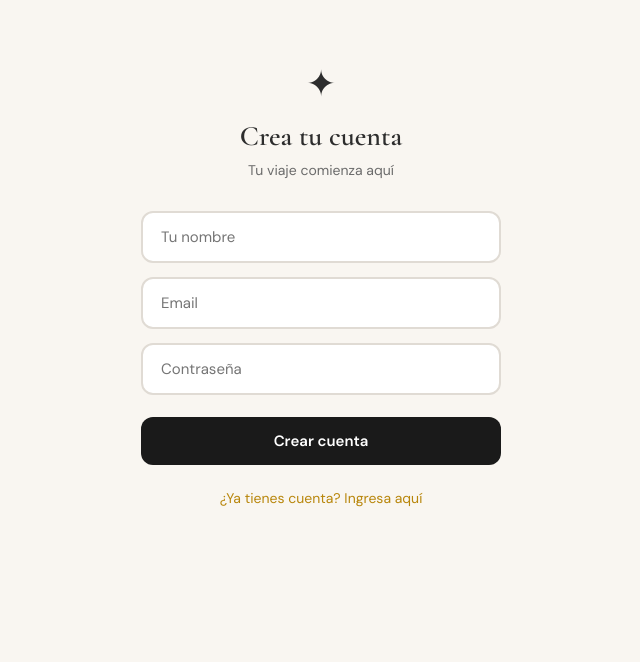
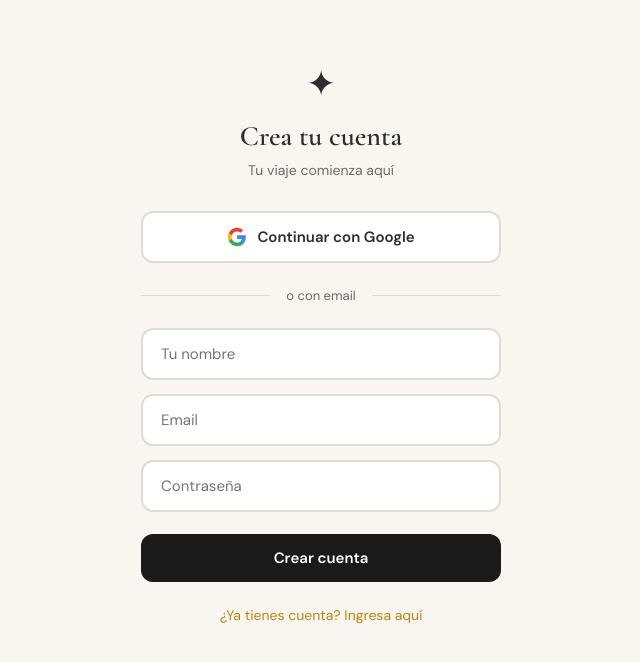
Before and after one commit to Coach360-mp/coach-360-mujer, a Next.js app: page / in a window 1280 px wide. Both pictures are taken after a click on the button "Comenzar gratis". Shown: the top 662 px of the page, without its empty margins (319-959 px from the left). Built offline with nearby package versions, Linux system fonts and the light colour scheme; no server answers.

Commit message:
agregar boton google login

```diff
--- a/src/app/page.js
+++ b/src/app/page.js
@@ -5,13 +5,23 @@ import { supabase } from '@/lib/supabase'
 import { useRouter } from 'next/navigation'
 
 export default function Home() {
-  const [mode, setMode] = useState('landing') // landing, login, register
+  const [mode, setMode] = useState('landing')
   const [email, setEmail] = useState('')
   const [password, setPassword] = useState('')
   const [nombre, setNombre] = useState('')
   const [loading, setLoading] = useState(false)
   const [error, setError] = useState('')
   const router = useRouter()
+
+  const handleGoogleLogin = async () => {
+    const { error } = await supabase.auth.signInWithOAuth({
+      provider: 'google',
+      options: {
+        redirectTo: `${window.location.origin}/dashboard`,
+      },
+    })
+    if (error) setError(error.message)
+  }
 
   const handleRegister = async (e) => {
     e.preventDefault()
@@ -29,7 +39,6 @@ export default function Home() {
       return
     }
 
-    // Update profile with name
     if (data.user) {
       await supabase.from('perfiles').update({ nombre }).eq('id', data.user.id)
     }
@@ -141,6 +150,52 @@ export default function Home() {
         {mode === 'register' ? 'Tu viaje comienza aquí' : 'Ingresa a tu espacio'}
       </p>
 
+      {/* Botón Google */}
+      <div style={{ width: '100%', maxWidth: 360, marginBottom: 24 }}>
+        <button
+          onClick={handleGoogleLogin}
+          style={{
+            width: '100%',
+            padding: '14px 24px',
+            borderRadius: 12,
+            border: '2px solid #e0dbd4',
+            background: '#fff',
+            color: 'var(--text)',
+            fontSize: 15,
+            fontWeight: 600,
+            cursor: 'pointer',
+            display: 'flex',
+            alignItems: 'center',
+            justifyContent: 'center',
+            gap: 10,
+            fontFamily: 'var(--font-body)',
+            transition: 'all 0.3s ease',
+          }}
+        >
+          <svg width="20" height="20" viewBox="0 0 24 24">
+            <path d="M22.56 12.25c0-.78-.07-1.53-.2-2.25H12v4.26h5.92a5.06 5.06 0 0 1-2.2 3.32v2.77h3.57c2.08-1.92 3.28-4.74 3.28-8.1z" fill="#4285F4"/>
+            <path d="M12 23c2.97 0 5.46-.98 7.28-2.66l-3.57-2.77c-.98.66-2.23 1.06-3.71 1.06-2.86 0-5.29-1.93-6.16-4.53H2.18v2.84C3.99 20.53 7.7 23 12 23z" fill="#34A853"/>
+            <path d="M5.84 14.09c-.22-.66-.35-1.36-.35-2.09s.13-1.43.35-2.09V7.07H2.18C1.43 8.55 1 10.22 1 12s.43 3.45 1.18 4.93l2.85-2.22.81-.62z" fill="#FBBC05"/>
+            <path d="M12 5.38c1.62 0 3.06.56 4.21 1.64l3.15-3.15C17.45 2.09 14.97 1 12 1 7.7 1 3.99 3.47 2.18 7.07l3.66 2.84c.87-2.6 3.3-4.53 6.16-4.53z" fill="#EA4335"/>
+          </svg>
+          Continuar con Google
+        </button>
+      </div>
+
+      {/* Separador */}
+      <div style={{
+        width: '100%',
+        maxWidth: 360,
+        display: 'flex',
+        alignItems: 'center',
+        gap: 16,
+        marginBottom: 24,
+      }}>
+        <div style={{ flex: 1, height: 1, background: '#e0dbd4' }} />
+        <span style={{ fontSize: 13, color: 'var(--text-light)' }}>o con email</span>
+        <div style={{ flex: 1, height: 1, background: '#e0dbd4' }} />
+      </div>
+
       <form
         onSubmit={mode === 'register' ? handleRegister : handleLogin}
         style={{ width: '100%', maxWidth: 360, display: 'flex', flexDirection: 'column', gap: 14 }}
```
